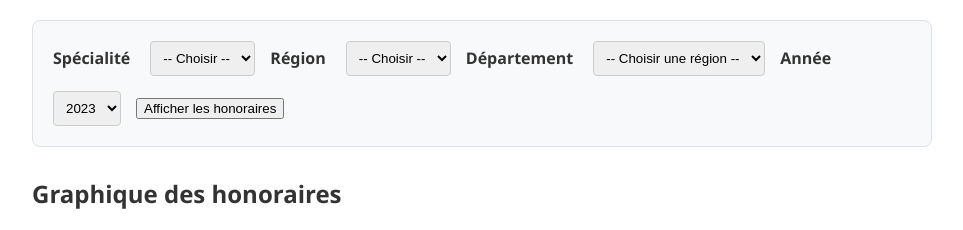
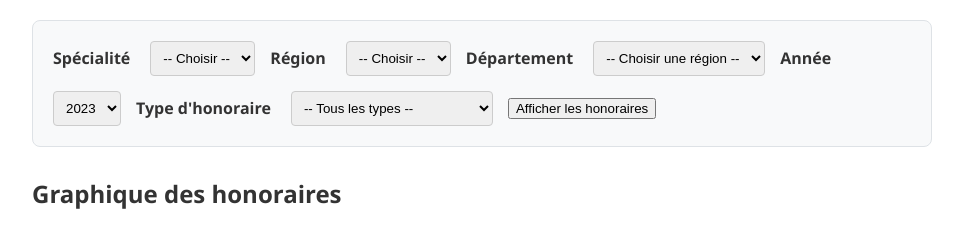
Before and after one commit to AG7dev/SAE201, a Flask app: page /honoraires/graphique in a window 1280 px wide. Shown: the part 299-529 px from the top of the page, without its empty margins (158-1121 px from the left). Run offline with Flask 3, Linux system fonts and the light colour scheme; data that the repository does not hold is empty.

Commit message:
Ajout du type d'honoraires dans les filtres

```diff
--- a/controllers/honoraires.py
+++ b/controllers/honoraires.py
@@ -11,6 +11,7 @@ def afficher_tableau():
     annee = request.args.get("annee")
     dept_id = request.args.get("departement_id")
     prof_id = request.args.get("profession_id")
+    type_honoraire = request.args.get("type_honoraire")
 
     session = Session()
     prof_list = session.query(ProfessionSante).all()
@@ -25,7 +26,7 @@ def afficher_tableau():
         dept = session.get(Departement, dept_id)
 
         if prof_selectionnee and dept :
-            resultats = api.get_honoraires(annee, prof_selectionnee.libelle, dept.code)
+            resultats = api.get_honoraires(annee, prof_selectionnee.libelle, dept.code, type_honoraire)
 
     session.close()
 
@@ -42,6 +43,7 @@ def afficher_graphique():
     annee = request.args.get("annee")
     dept_id = request.args.get("departement_id")
     prof_id = request.args.get("profession_id")
+    type_honoraire = request.args.get("type_honoraire")
 
     session = Session()
     prof_list = session.query(ProfessionSante).all()
@@ -56,7 +58,7 @@ def afficher_graphique():
         dept = session.get(Departement, dept_id)
 
         if prof_selectionnee and dept :
-            resultats = api.get_honoraires(annee, prof_selectionnee.libelle, dept.code)
+            resultats = api.get_honoraires(annee, prof_selectionnee.libelle, dept.code, type_honoraire)
 
     session.close()
 
--- a/templates/graphique_honoraires.html
+++ b/templates/graphique_honoraires.html
@@ -37,6 +37,16 @@
             {% endfor %}
         </select>
 
+        <label for="type_honoraire">Type d'honoraire</label>
+        <select name="type_honoraire" id="type_honoraire">
+            <option value="">-- Tous les types --</option>
+            <option value="actes">Actes</option>
+            <option value="forfaitaire">Rémunérations forfaitaires</option>
+            <option value="deplacement">Indemnités de déplacement</option>
+            <option value="autres">Autres types</option>
+            <option value="depassements">Dépassements</option>
+        </select>
+
         <button type="submit">Afficher les honoraires</button>
 
     </form>
```
Also changed, not shown: services/ameli_api.py (+12 -2 lines), templates/tableau_honoraires.html (+9 -0 lines).
